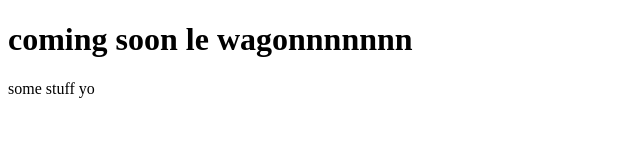
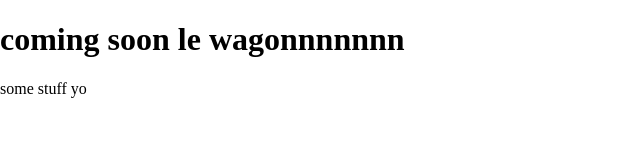
Before and after one commit to nairdesigns/git-101, a plain HTML site: page index.html in a window 1280 px wide. Shown: the whole page, without its empty margins (0-640 px from the left). Drawn offline with Linux system fonts and the light colour scheme.

Commit message:
Added css

```diff
--- a/index.html
+++ b/index.html
@@ -2,13 +2,16 @@
 <!DOCTYPE html>
 <html lang="en">
   <head>
+    <link rel="stylesheet" href="style.css" />
     <meta charset="UTF-8" />
     <meta http-equiv="X-UA-Compatible" content="IE=edge" />
     <meta name="viewport" content="width=device-width, initial-scale=1.0" />
     <title>Document</title>
   </head>
   <body>
-    <h1>coming soon le wagonnnnnnn</h1>
-    <p>some stuff yo</p>
+    <div id="container">
+      <h1>coming soon le wagonnnnnnn</h1>
+      <p>some stuff yo</p>
+    </div>
   </body>
 </html>
--- /dev/null
+++ b/style.css
@@ -0,0 +1,3 @@
+body {
+  margin: 0;
+}
```
